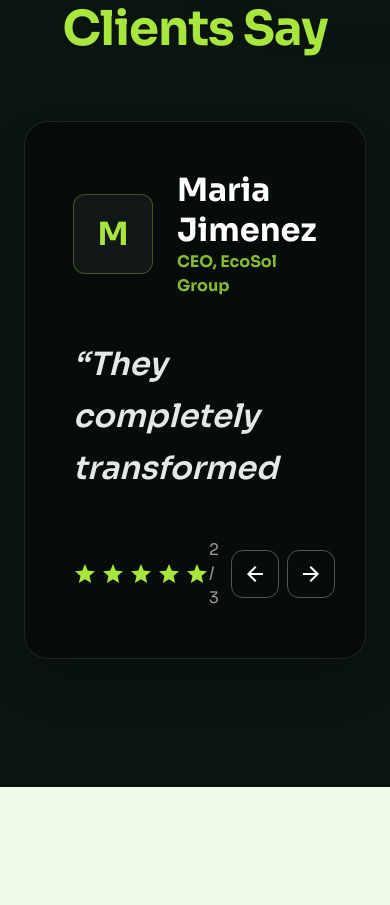
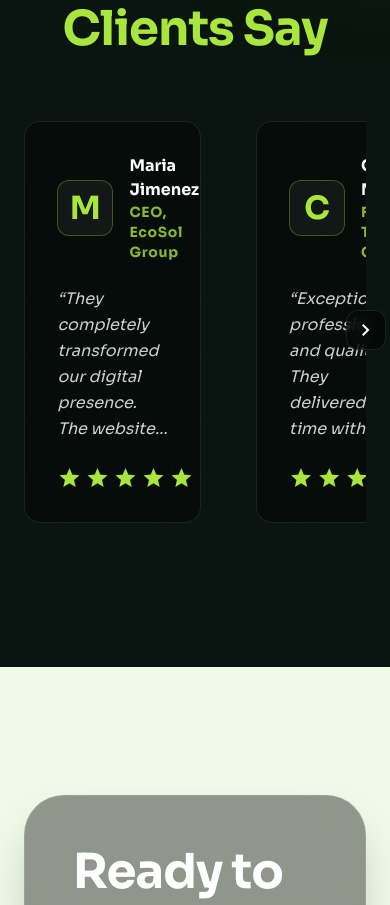
Before and after one commit to kendollcastro/siwakodewebsite, a React (Vite) app: page / in a window 390 px wide. Shown: the part 4960-5865 px from the top of the page. Built offline with nearby package versions, Linux system fonts and the light colour scheme.

Commit message:
feat: testimonials multi-card carousel with infinite loop

```diff
--- a/src/components/Testimonials.jsx
+++ b/src/components/Testimonials.jsx
@@ -1,49 +1,95 @@
-import { useState, useEffect, useRef } from 'react'
+import { useState, useRef, useEffect, useCallback } from 'react'
 import { useLanguage } from '../hooks/useLanguage'
 import useScrollReveal from '../hooks/useScrollReveal'
+
+function TestimonialCard({ testimonial }) {
+  return (
+    <article className="bg-black/40 backdrop-blur-xl border border-white/10 p-8 md:p-10 rounded-2xl shrink-0 w-[85%] md:w-[calc(50%-12px)] lg:w-[calc(33.333%-16px)] flex flex-col">
+      <div className="flex items-center gap-4 mb-6 shrink-0">
+        <div className="w-14 h-14 rounded-full border border-primary-fixed/30 overflow-hidden bg-white/5 shrink-0 flex items-center justify-center text-primary-fixed text-headline-md font-bold">
+          {testimonial.name.charAt(0)}
+        </div>
+        <div>
+          <h3 className="text-headline-sm font-bold text-white">{testimonial.name}</h3>
+          <p className="text-primary-fixed/80 text-label-md font-bold">{testimonial.role}</p>
+        </div>
+      </div>
+      <blockquote className="flex-1">
+        <p className="text-body-md text-white/80 leading-relaxed italic line-clamp-6">
+          {testimonial.quote}
+        </p>
+      </blockquote>
+      <div className="flex gap-1 mt-6 shrink-0" aria-label="5 out of 5 stars">
+        {Array.from({ length: 5 }, (_, i) => (
+          <span
+            key={i}
+            className="material-symbols-outlined text-primary-fixed text-lg"
+            style={{ fontVariationSettings: "'FILL' 1" }}
+            aria-hidden="true"
+          >
+            star
+          </span>
+        ))}
+      </div>
+    </article>
+  )
+}
 
 function Testimonials() {
   const { t } = useLanguage()
   const [ref, visible] = useScrollReveal()
-  const [index, setIndex] = useState(0)
-  const [fade, setFade] = useState(true)
-  const intervalRef = useRef(null)
-  const testimonial = t.testimonials.list[index]
-  const total = t.testimonials.list.length
+  const scrollRef = useRef(null)
+  const [canScrollLeft, setCanScrollLeft] = useState(false)
+  const [canScrollRight, setCanScrollRight] = useState(true)
+  const autoPlayRef = useRef(null)
 
-  const resetInterval = () => {
-    clearInterval(intervalRef.current)
-    intervalRef.current = setInterval(() => {
-      setFade(false)
-      setTimeout(() => {
-        setIndex((i) => (i === total - 1 ? 0 : i + 1))
-        setFade(true)
-      }, 200)
+  const cards = t.testimonials.list
+  const duplicated = [...cards, ...cards]
+
+  const updateScrollButtons = useCallback(() => {
+    const el = scrollRef.current
+    if (!el) return
+    setCanScrollLeft(el.scrollLeft > 20)
+    setCanScrollRight(el.scrollLeft < el.scrollWidth - el.clientWidth - 20)
+  }, [])
+
+  const scroll = (dir) => {
+    const el = scrollRef.current
+    if (!el) return
+    const amount = el.clientWidth * 0.8
+    el.scrollBy({ left: dir === 'left' ? -amount : amount, behavior: 'smooth' })
+    resetAutoPlay()
+  }
+
+  const resetAutoPlay = () => {
+    clearInterval(autoPlayRef.current)
+    autoPlayRef.current = setInterval(() => {
+      const el = scrollRef.current
+      if (!el) return
+      const cardWidth = el.querySelector('article')?.offsetWidth || 0
+      const gap = 24
+      const scrollAmount = cardWidth + gap
+      const nextPos = el.scrollLeft + scrollAmount
+
+      if (nextPos >= (el.scrollWidth - el.clientWidth) / 2 + el.clientWidth) {
+        el.scrollTo({ left: 0, behavior: 'smooth' })
+      } else {
+        el.scrollBy({ left: scrollAmount, behavior: 'smooth' })
+      }
     }, 5000)
   }
 
-  const goTo = (dir) => {
-    setFade(false)
-    setTimeout(() => {
-      setIndex((i) => {
-        if (dir === 'prev') return i === 0 ? total - 1 : i - 1
-        return i === total - 1 ? 0 : i + 1
-      })
-      setFade(true)
-    }, 200)
-    resetInterval()
-  }
+  useEffect(() => {
+    const el = scrollRef.current
+    if (!el) return
+    el.addEventListener('scroll', updateScrollButtons, { passive: true })
+    return () => el.removeEventListener('scroll', updateScrollButtons)
+  }, [updateScrollButtons])
 
   useEffect(() => {
-    intervalRef.current = setInterval(() => {
-      setFade(false)
-      setTimeout(() => {
-        setIndex((i) => (i === total - 1 ? 0 : i + 1))
-        setFade(true)
-      }, 200)
-    }, 5000)
-    return () => clearInterval(intervalRef.current)
-  }, [total])
+    resetAutoPlay()
+    return () => clearInterval(autoPlayRef.current)
+  }, [cards.length])
 
   return (
     <section
@@ -66,66 +112,42 @@ function Testimonials() {
             <span className="text-primary-fixed">{t.testimonials.sectionTitleAccent}</span>
           </h2>
         </div>
-        <div
-          className={`max-w-4xl mx-auto bg-black/40 backdrop-blur-xl border border-white/10 p-12 md:p-20 rounded-3xl relative shadow-2xl transition-all duration-700 delay-200 ${
-            visible ? 'opacity-100 translate-y-0' : 'opacity-0 translate-y-8'
-          }`}
-        >
+
+        <div className="relative">
+          {canScrollLeft && (
+            <button
+              onClick={() => scroll('left')}
+              className="absolute left-0 top-1/2 -translate-y-1/2 z-10 w-10 h-10 rounded-full bg-black/60 backdrop-blur-sm border border-white/10 flex items-center justify-center text-white hover:bg-primary-fixed hover:text-on-primary-fixed transition-all duration-200 cursor-pointer -ml-5"
+              aria-label={t.testimonials.prevLabel}
+            >
+              <span className="material-symbols-outlined" aria-hidden="true">chevron_left</span>
+            </button>
+          )}
+          {canScrollRight && (
+            <button
+              onClick={() => scroll('right')}
+              className="absolute right-0 top-1/2 -translate-y-1/2 z-10 w-10 h-10 rounded-full bg-black/60 backdrop-blur-sm border border-white/10 flex items-center justify-center text-white hover:bg-primary-fixed hover:text-on-primary-fixed transition-all duration-200 cursor-pointer -mr-5"
+              aria-label={t.testimonials.nextLabel}
+            >
+              <span className="material-symbols-outlined" aria-hidden="true">chevron_right</span>
+            </button>
+          )}
+
           <div
-            className="flex flex-col h-[440px] md:h-[400px] transition-opacity duration-300"
-            style={{ opacity: fade ? 1 : 0 }}
+            ref={scrollRef}
+            className="flex gap-6 overflow-x-auto snap-x snap-mandatory scroll-smooth pb-4 [&::-webkit-scrollbar]:hidden [-ms-overflow-style:none] [scrollbar-width:none]"
           >
-            <div className="flex items-center gap-6 mb-10 shrink-0">
-              <div className="w-20 h-20 rounded-full border border-primary-fixed/30 overflow-hidden bg-white/5 shrink-0 flex items-center justify-center text-primary-fixed text-headline-md font-bold">
-                {testimonial.name.charAt(0)}
+            {duplicated.map((testimonial, i) => (
+              <div
+                key={`${testimonial.name}-${i}`}
+                className={`snap-start transition-all duration-700 ${
+                  visible ? 'opacity-100 translate-y-0' : 'opacity-0 translate-y-8'
+                }`}
+                style={{ transitionDelay: `${(i % cards.length) * 100}ms` }}
+              >
+                <TestimonialCard testimonial={testimonial} />
               </div>
-              <div>
-                <h3 className="text-headline-md font-bold text-white">{testimonial.name}</h3>
-                <p className="text-primary-fixed/80 font-bold">{testimonial.role}</p>
-              </div>
-            </div>
-            <blockquote className="flex-1 overflow-y-auto">
-              <p className="text-headline-md text-white/90 leading-relaxed italic">
-                {testimonial.quote}
-              </p>
-            </blockquote>
-            <div className="mt-8 flex justify-between items-center shrink-0">
-              <div className="flex gap-1" aria-label={t.testimonials.starsLabel}>
-                {Array.from({ length: 5 }, (_, i) => (
-                  <span
-                    key={i}
-                    className="material-symbols-outlined text-primary-fixed"
-                    style={{ fontVariationSettings: "'FILL' 1" }}
-                    aria-hidden="true"
-                  >
-                    star
-                  </span>
-                ))}
-              </div>
-              <div className="flex items-center gap-3">
-                <span className="text-white/60 text-small">
-                  {index + 1} / {total}
-                </span>
-                <div className="flex gap-2">
-                  <button
-                    className="w-12 h-12 min-w-[44px] min-h-[44px] rounded-full border border-white/30 flex items-center justify-center text-white hover:bg-primary-fixed hover:text-on-primary-fixed active:scale-90 transition-all duration-200 cursor-pointer focus-visible:outline-2 focus-visible:outline-primary-fixed"
-                    type="button"
-                    onClick={() => goTo('prev')}
-                    aria-label={t.testimonials.prevLabel}
-                  >
-                    <span className="material-symbols-outlined" aria-hidden="true">arrow_back</span>
-                  </button>
-                  <button
-                    className="w-12 h-12 min-w-[44px] min-h-[44px] rounded-full border border-white/30 flex items-center justify-center text-white hover:bg-primary-fixed hover:text-on-primary-fixed active:scale-90 transition-all duration-200 cursor-pointer focus-visible:outline-2 focus-visible:outline-primary-fixed"
-                    type="button"
-                    onClick={() => goTo('next')}
-                    aria-label={t.testimonials.nextLabel}
-                  >
-                    <span className="material-symbols-outlined" aria-hidden="true">arrow_forward</span>
-                  </button>
-                </div>
-              </div>
-            </div>
+            ))}
           </div>
         </div>
       </div>
```
